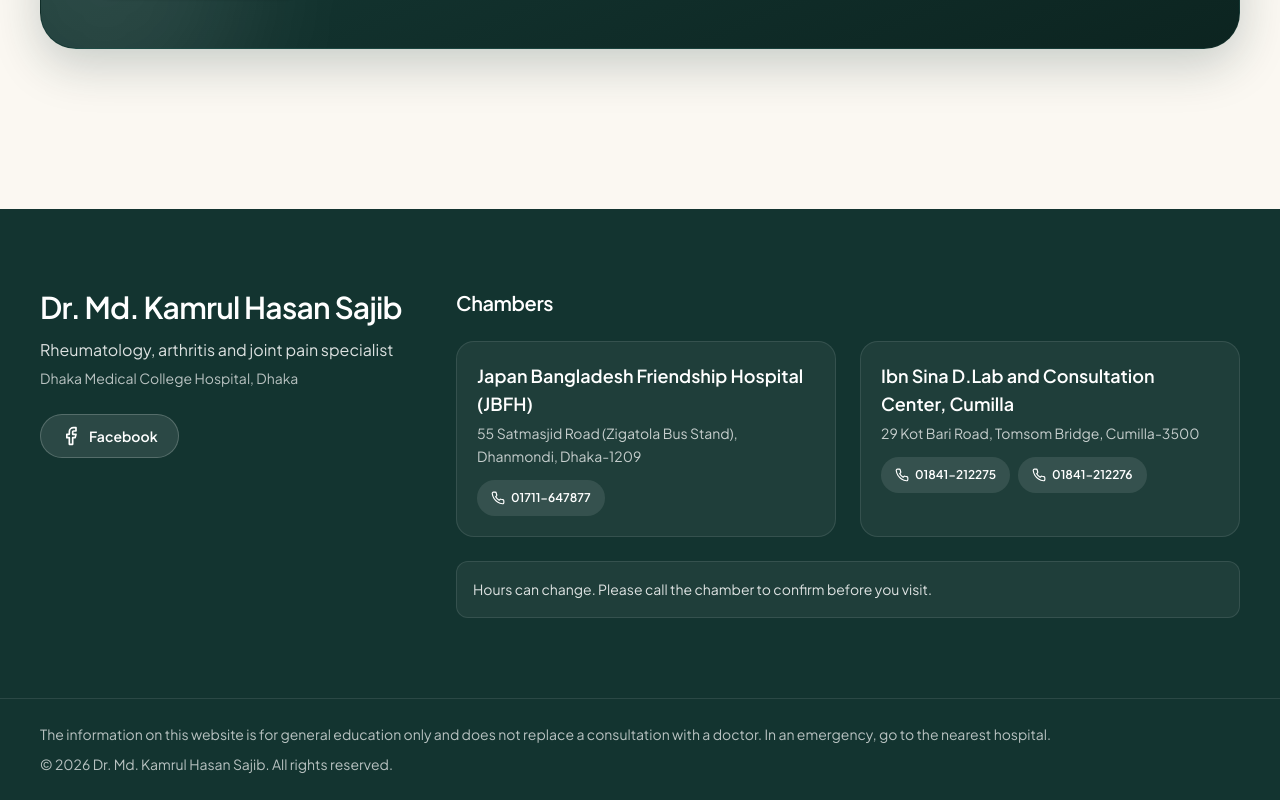
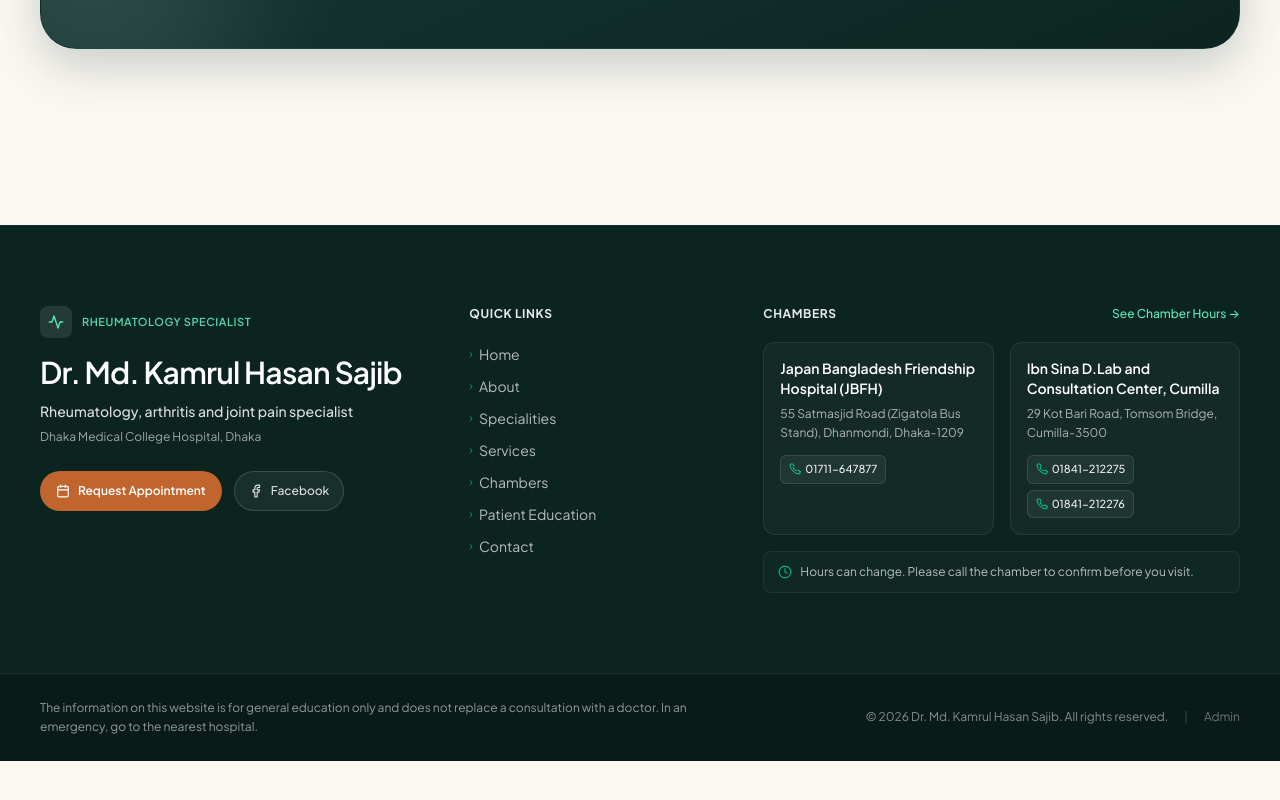
Before and after one commit to ataurwd/doctor-frontend, a Next.js app: page /en in a window 1280 px wide. Shown: the part 5815-6615 px from the top of the page. After the commit the page ends 6576 px from the top, so only its background shows below. Built offline with nearby package versions, Linux system fonts and the light colour scheme; no server answers.

Commit message:
Redesign footer with minimal, clean, and professional clinical layout

```diff
--- a/src/components/Footer.jsx
+++ b/src/components/Footer.jsx
@@ -1,3 +1,4 @@
+import Link from 'next/link';
 import SiteIcon from './SiteIcon';
 import { t, tr, digits, telHref, settingLocalized } from '@/i18n/translations';
 
@@ -5,57 +6,144 @@ export default function Footer({ locale = 'en', doctor, chambers = [], settings
   const doctorName = tr(doctor, 'name', locale) || t(locale, 'site_name');
   const facebookUrl = settings.facebook_url || doctor?.facebook_url;
   const year = digits(new Date().getFullYear(), locale);
+  const isBn = locale === 'bn';
+
+  const quickLinks = [
+    { href: `/${locale}`, label: t(locale, 'nav.home') },
+    { href: `/${locale}/about`, label: t(locale, 'nav.about') },
+    { href: `/${locale}/specialities`, label: t(locale, 'nav.specialities') },
+    { href: `/${locale}/services`, label: t(locale, 'nav.services') },
+    { href: `/${locale}/chambers`, label: t(locale, 'nav.chambers') },
+    { href: `/${locale}/patient-education`, label: t(locale, 'nav.education') },
+    { href: `/${locale}/contact`, label: t(locale, 'nav.contact') },
+  ];
 
   return (
-    <footer className="mt-16 bg-teal-deep text-white">
-      <div className="container-site grid gap-12 py-16 sm:py-20 md:grid-cols-3">
-        <div>
-          <p className="font-display text-2xl font-semibold tracking-[-0.025em] text-white sm:text-3xl">{doctorName}</p>
+    <footer className="mt-20 border-t border-teal-900/30 bg-[#0c2420] text-white">
+      {/* Main Footer Content */}
+      <div className="container-site py-14 sm:py-16 lg:py-20">
+        <div className="grid grid-cols-1 gap-12 lg:grid-cols-12 lg:gap-10">
+          {/* Column 1: Doctor Identity & CTA (span 4) */}
+          <div className="lg:col-span-4">
+            <div className="flex items-center gap-2.5">
+              <span className="flex size-8 items-center justify-center rounded-lg bg-white/10 text-emerald-300">
+                <SiteIcon name="activity" className="size-4" />
+              </span>
+              <span className="text-[11px] font-semibold uppercase tracking-wider text-emerald-300/90">
+                {isBn ? 'রিউমাটোলজি বিশেষজ্ঞ' : 'Rheumatology Specialist'}
+              </span>
+            </div>
+
+            <h3 className="mt-4 font-display text-2xl font-semibold tracking-[-0.025em] text-white sm:text-3xl">
+              {doctorName}
+            </h3>
+
             {doctor && (
-            <>
-              <p className="mt-3 text-base text-white/85 leading-relaxed">{tr(doctor, 'specialty_line', locale)}</p>
-              <p className="mt-1 text-sm text-white/70 leading-relaxed">{tr(doctor, 'title_line', locale)}</p>
-            </>
+              <div className="mt-2.5 space-y-1">
+                <p className="text-sm font-medium text-white/85 leading-relaxed">
+                  {tr(doctor, 'specialty_line', locale)}
+                </p>
+                <p className="text-xs text-white/60 leading-relaxed">
+                  {tr(doctor, 'title_line', locale)}
+                </p>
+              </div>
             )}
+
+            {/* Quick CTAs */}
+            <div className="mt-6 flex flex-wrap items-center gap-3">
+              <Link
+                href={`/${locale}/appointment`}
+                className="inline-flex min-h-10 items-center gap-2 rounded-full bg-accent px-4 py-2 text-xs font-semibold text-white shadow-xs transition-all hover:bg-accent-deep hover:shadow active:scale-[0.98]"
+              >
+                <SiteIcon name="calendar" className="size-3.5" />
+                <span>{t(locale, 'buttons.request_appointment')}</span>
+              </Link>
+
               {facebookUrl && (
                 <a
                   href={facebookUrl}
-              className="mt-6 inline-flex min-h-11 items-center gap-2 rounded-full border border-white/20 bg-white/10 px-5 text-sm font-semibold text-white no-underline transition-all hover:bg-white/20 active:scale-[0.98]"
+                  className="inline-flex min-h-10 items-center gap-2 rounded-full border border-white/15 bg-white/5 px-3.5 py-2 text-xs font-medium text-white/85 no-underline transition-all hover:bg-white/15 hover:text-white active:scale-[0.98]"
                   rel="noopener noreferrer"
                   target="_blank"
+                  aria-label="Facebook Profile"
                 >
-              <SiteIcon name="facebook" /> {t(locale, 'footer.follow')}
+                  <SiteIcon name="facebook" className="size-3.5" />
+                  <span>{t(locale, 'footer.follow')}</span>
                 </a>
               )}
             </div>
+          </div>
 
-        <div className="md:col-span-2">
-          <p className="font-display text-xl font-semibold tracking-[-0.02em] text-white">
+          {/* Column 2: Quick Links (span 2) */}
+          <div className="lg:col-span-3 lg:pl-4">
+            <p className="text-xs font-bold uppercase tracking-wider text-white/90">
+              {t(locale, 'footer.quick_links')}
+            </p>
+            <ul className="mt-5 space-y-2.5 text-sm">
+              {quickLinks.map((link) => (
+                <li key={link.href}>
+                  <Link
+                    href={link.href}
+                    className="inline-flex items-center gap-1.5 text-white/70 transition-colors hover:text-white"
+                  >
+                    <span className="text-emerald-400/60 text-xs">›</span>
+                    <span>{link.label}</span>
+                  </Link>
+                </li>
+              ))}
+            </ul>
+          </div>
+
+          {/* Column 3: Chambers & Practice Info (span 5) */}
+          <div className="lg:col-span-5">
+            <div className="flex items-center justify-between">
+              <p className="text-xs font-bold uppercase tracking-wider text-white/90">
                 {t(locale, 'footer.chambers')}
               </p>
-          <ul className="mt-6 grid gap-6 sm:grid-cols-2">
+              <Link
+                href={`/${locale}/chambers`}
+                className="text-xs font-medium text-emerald-300 hover:text-emerald-200 hover:underline"
+              >
+                {t(locale, 'buttons.see_hours')} →
+              </Link>
+            </div>
+
+            <div className="mt-5 grid gap-4 sm:grid-cols-2">
               {chambers.map((chamber) => {
                 const phones = [chamber.phone_primary, chamber.phone_secondary].filter(Boolean);
                 return (
-                <li key={chamber._id} className="rounded-[18px] border border-white/10 bg-white/5 p-5">
-                  <p className="font-semibold text-white text-lg">{tr(chamber, 'name', locale)}</p>
-                  <p className="mt-1 text-sm text-white/75 leading-relaxed">{tr(chamber, 'address', locale)}</p>
-                  <div className="mt-3 flex flex-wrap gap-2">
+                  <div
+                    key={chamber._id}
+                    className="rounded-xl border border-white/[0.08] bg-white/[0.03] p-4 transition-colors hover:border-white/15 hover:bg-white/[0.05]"
+                  >
+                    <p className="font-semibold text-white text-sm leading-snug">
+                      {tr(chamber, 'name', locale)}
+                    </p>
+                    <p className="mt-1.5 text-xs text-white/65 leading-relaxed line-clamp-2">
+                      {tr(chamber, 'address', locale)}
+                    </p>
+
+                    <div className="mt-3 flex flex-wrap gap-1.5">
                       {phones.map((phone) => (
                         <a
                           key={phone}
                           href={telHref(phone)}
-                        className="inline-flex min-h-9 items-center gap-1.5 rounded-full bg-white/10 px-3.5 text-xs font-semibold text-white no-underline transition-all hover:bg-white/20 active:scale-[0.98]"
+                          className="inline-flex items-center gap-1 rounded-md border border-white/10 bg-white/[0.06] px-2 py-1 text-[11px] font-medium text-white/90 no-underline transition-all hover:border-emerald-400/40 hover:bg-emerald-500/15 hover:text-white"
                         >
-                        <SiteIcon name="phone" className="size-3.5" /> {digits(phone, locale)}
+                          <SiteIcon name="phone" className="size-3 text-emerald-400" />
+                          <span>{digits(phone, locale)}</span>
                         </a>
                       ))}
                     </div>
-                </li>
+                  </div>
                 );
               })}
-          </ul>
-          <p className="mt-6 rounded-xl border border-white/10 bg-white/5 p-4 text-sm text-white/85 leading-relaxed">
+            </div>
+
+            {/* Subtle Hours Confirmation Notice */}
+            <div className="mt-4 flex items-center gap-2 rounded-lg border border-white/[0.06] bg-white/[0.02] px-3.5 py-2.5 text-xs text-white/70">
+              <SiteIcon name="clock" className="size-3.5 shrink-0 text-emerald-400/80" />
+              <p className="leading-relaxed">
                 {settingLocalized(
                   settings,
                   'hours_banner_text',
@@ -65,13 +153,27 @@ export default function Footer({ locale = 'en', doctor, chambers = [], settings
               </p>
             </div>
           </div>
+        </div>
+      </div>
 
-      <div className="border-t border-white/10">
-        <div className="container-site py-6 text-xs sm:text-sm text-white/70 leading-relaxed">
-          <p>{settingLocalized(settings, 'site_disclaimer', locale)}</p>
-          <p className="mt-2">
+      {/* Bottom Bar: Disclaimer & Copyright */}
+      <div className="border-t border-white/[0.08] bg-[#091b18]">
+        <div className="container-site flex flex-col gap-4 py-6 text-xs text-white/55 sm:flex-row sm:items-center sm:justify-between">
+          <p className="max-w-2xl leading-relaxed">
+            {settingLocalized(settings, 'site_disclaimer', locale)}
+          </p>
+          <div className="flex shrink-0 flex-wrap items-center gap-4 text-white/50">
+            <span>
               &copy; {year} {doctorName}. {t(locale, 'footer.rights')}
-          </p>
+            </span>
+            <span className="text-white/20">|</span>
+            <Link
+              href="/admin"
+              className="text-white/40 transition-colors hover:text-white/70"
+            >
+              Admin
+            </Link>
+          </div>
         </div>
       </div>
     </footer>
```
Lines whose indentation alone changed are shown as unchanged.
